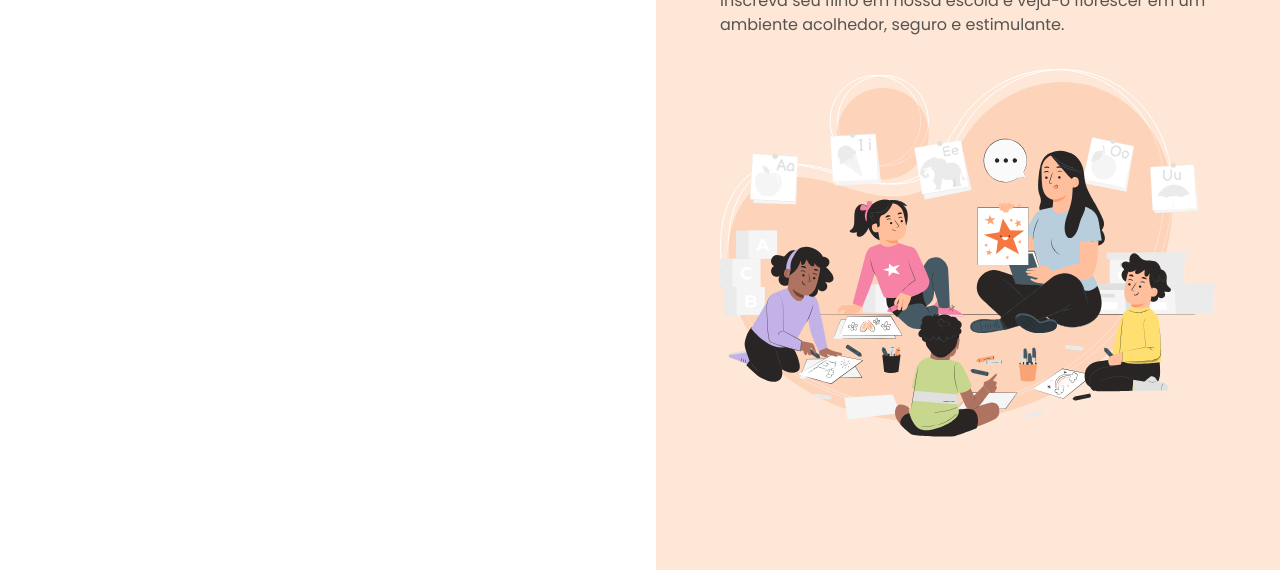
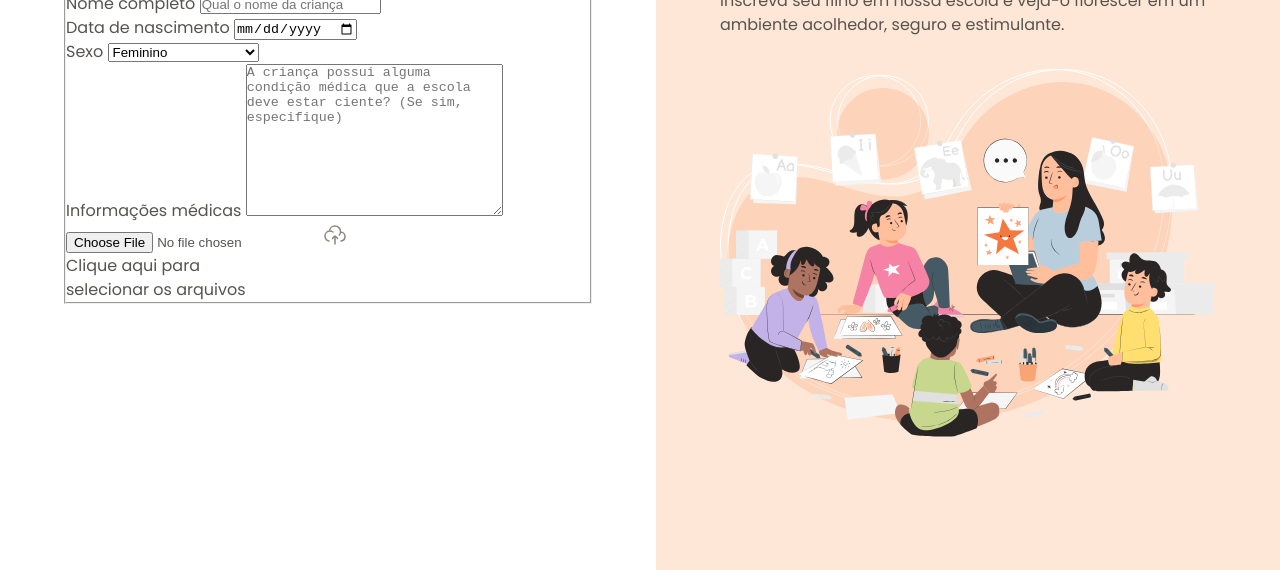
Before and after one commit to montenegromc/projeto-forms, a plain HTML site: page index.html in a window 1280 px wide. Shown: the part 230-800 px from the top of the page. Drawn offline with Linux system fonts and the light colour scheme.

Commit message:
Iniciando o formulário

```diff
--- a/index.html
+++ b/index.html
@@ -23,6 +23,51 @@
 
             <h1>Formulário e matrícula</h1>
             <p>Preencha os dados abaixo para matricular seu filho na escola de educação infantil Estrelas do Amanhã.</p>
+
+            <form method="post" enctype="multipart/form-data ">
+                <fieldset class="child-info">
+                    <legend>Informações da criança</legend>
+
+                    <div class="input-wrapper">
+                        <label for="fullname">Nome completo</label>
+                        <input
+                        id="fullname"
+                        type="text"
+                        placeholder="Qual o nome da criança">
+                    </div>
+
+                    <div class="input-wrapper">
+                        <label for="">Data de nascimento</label>
+                        <input type="date" id="birth" name=birth
+                        lang="pt-br">
+                    </div>
+
+                    <div class="select-wrapper">
+                        <label for="gender">Sexo</label>
+                        <select name="gender" id="gender">
+                            <option value="female">Feminino</option>
+                            <option value="male">Masculino</option>
+                            <option value="na">Prefiro não responder</option>
+                        </select>
+                    </div>
+
+                    <div class="textarea-wrapper">
+                        <label for="medical-info">Informações médicas</label>
+                        <textarea name="medical-info" id="medical-info" cols="30" rows="10"
+                        placeholder="A criança possui alguma condição médica que a escola deve estar ciente? (Se sim, especifique)"
+                        ></textarea>
+                    </div>
+
+                    <div class="droparea-wrapper">
+                        <input type="file" id="birth-file" name="birth-file">
+                        <img src="assets/icons/cloud-upload.svg" alt="">
+                        <p>
+                            Clique aqui para <br>
+                            selecionar os arquivos
+                        </p>
+                    </div>
+                </fieldset>
+            </form>
             </div>
         </main>
 
```
